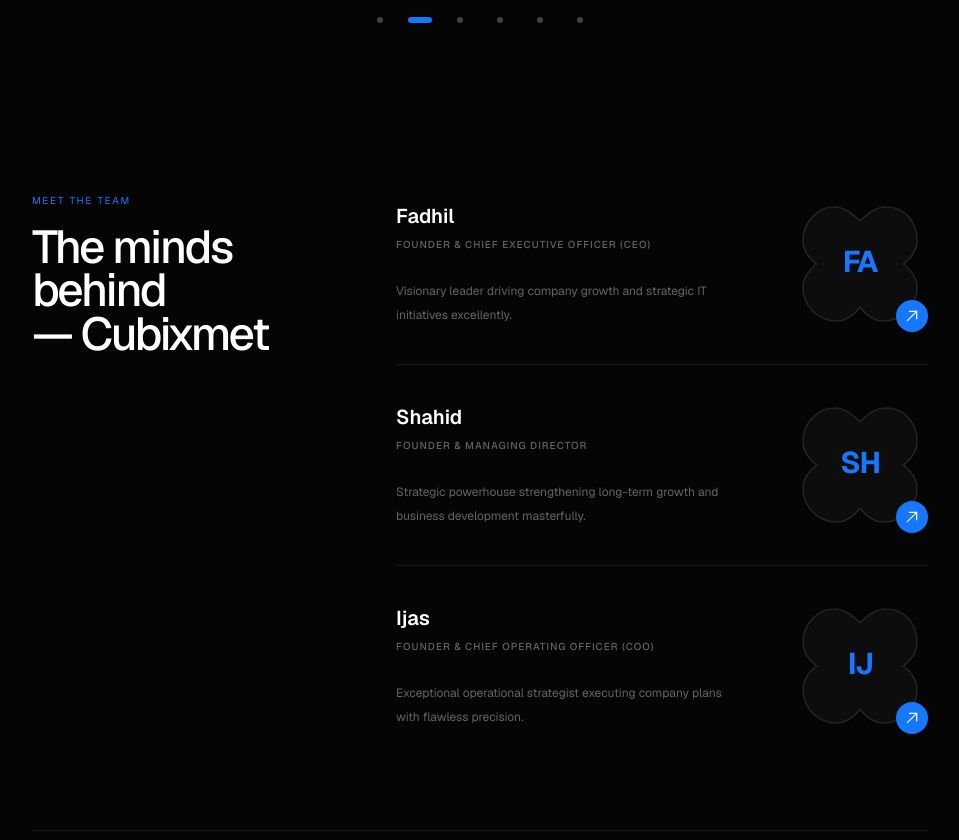
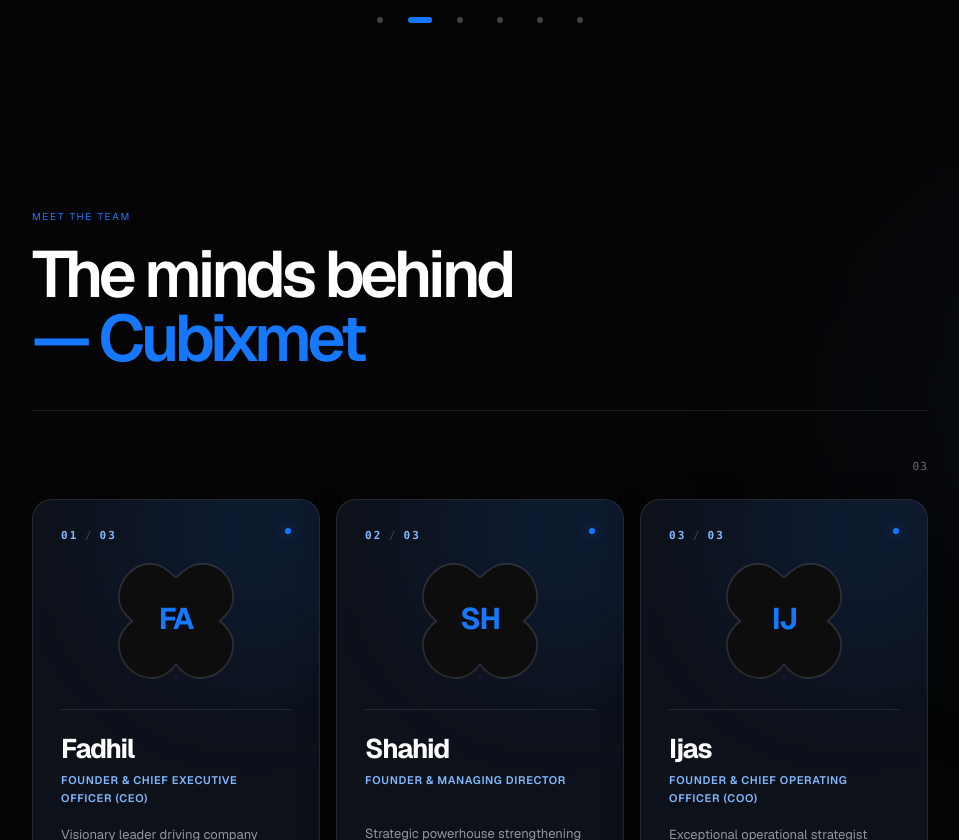
Before and after one commit to amnas-cubixmet/cubixmet, a Next.js app: page / in a window 1280 px wide. Shown: the part 11160-12000 px from the top of the page, without its empty margins (160-1119 px from the left). Built offline with nearby package versions, Linux system fonts and the light colour scheme.

Commit message:
refactor: use reusable Meet the Team UI component on homepage

```diff
--- a/components/home/HomeSections.tsx
+++ b/components/home/HomeSections.tsx
@@ -13,7 +13,7 @@ import { homeCopy } from "../../data/homeContent";
 import { site, whatsappLink } from "../../data/site";
 import { whyChoose } from "../../data/whyChoose";
 import { marqueeItems } from "../../data/marquee";
-import { leaders, teamMembers } from "../../data/team";
+import TeamSection from "./TeamSection";
 import { impactStats } from "../../data/impact";
 
 function FlowerSeparator() {
@@ -940,122 +940,6 @@ function MarqueeSection() {
   );
 }
 
-function LeadershipSection() {
-  return (
-    <section id="team" className="pb-20 pt-12 md:pb-28 md:pt-16">
-      <div className="work-wrapper">
-        <div className="grid gap-10 lg:grid-cols-[.72fr_1.28fr] lg:gap-16">
-          <div data-reveal className="reveal">
-            <p className="section-label mb-4">{homeCopy.teamLabel}</p>
-            <h2 className="max-w-[370px] text-[clamp(2.2rem,3.6vw,4.1rem)] font-medium leading-[.94] tracking-[-0.05em]">
-              {homeCopy.teamHeading}
-              <span className="block">{homeCopy.teamSubheading}</span>
-            </h2>
-          </div>
-
-          <div className="divide-y divide-white/8">
-            {leaders.map((leader, index) => (
-              <article
-                key={leader.name}
-                data-reveal
-                data-scroll-card
-                data-scroll-delay={index * 100}
-                className="reveal scroll-card grid gap-6 py-8 first:pt-0 md:grid-cols-[1fr_150px] md:items-center md:gap-10"
-              >
-                <div>
-                  <h3 className="text-[18px] font-semibold text-white md:text-[20px]">
-                    {leader.name}
-                  </h3>
-
-                  <p className="mt-1 text-[10px] font-medium uppercase leading-5 tracking-[0.1em] text-white/38">
-                    {leader.role}
-                  </p>
-
-                  <p className="mt-6 max-w-[500px] text-[11px] leading-5 text-white/38 md:text-[12px] md:leading-6">
-                    {leader.copy}
-                  </p>
-                </div>
-
-                <div className="relative mx-auto h-[136px] w-[136px] md:mx-0 md:justify-self-end">
-                  <svg
-                    viewBox="0 0 100 100"
-                    className="h-full w-full overflow-visible"
-                    role="img"
-                    aria-label={leader.name}
-                  >
-                    <path
-                      d="M31 8C39 8 44 13 50 18C56 13 61 8 69 8C83 8 92 19 92 33C92 41 87 46 82 50C87 54 92 59 92 67C92 81 81 92 67 92C59 92 54 87 50 82C46 87 41 92 33 92C19 92 8 81 8 67C8 59 13 54 18 50C13 46 8 41 8 33C8 19 19 8 31 8Z"
-                      fill="#0d0d0d"
-                      stroke="rgba(255,255,255,.12)"
-                      strokeWidth="1"
-                    />
-                    <text
-                      x="50"
-                      y="56"
-                      textAnchor="middle"
-                      fill="#1677FF"
-                      fontSize="22"
-                      fontWeight="700"
-                      letterSpacing="-1"
-                    >
-                      {leader.initials}
-                    </text>
-                  </svg>
-
-                  <a
-                    href={leader.href}
-                    aria-label={`Open ${leader.name} profile`}
-                    className="absolute bottom-0 right-0 grid h-8 w-8 place-items-center rounded-full bg-[#1677FF] text-[9px] text-white transition hover:scale-105"
-                  >
-                    <Arrow />
-                  </a>
-                </div>
-              </article>
-            ))}
-          </div>
-        </div>
-
-        {teamMembers.length > 0 && (
-          <div className="mt-12 border-t border-white/8 pt-8 md:mt-16 md:pt-10">
-            <div className="mb-6 flex items-center justify-between gap-4">
-              <p className="text-[10px] font-semibold uppercase tracking-[0.18em] text-[#1677FF]">
-                {homeCopy.teamMembersLabel}
-              </p>
-              <p className="text-[10px] uppercase tracking-[0.14em] text-white/22">
-                {homeCopy.marqueeAutoLoopLabel}
-              </p>
-            </div>
-
-            <div className="team-slider-viewport overflow-hidden">
-              <div className="team-slider-track flex w-max gap-3">
-                {[...teamMembers, ...teamMembers].map((member, index) => (
-                  <article
-                    key={`${member.name}-${index}`}
-                    className="flex w-[250px] shrink-0 items-center gap-4 border border-white/8 bg-[#0b0b0b] p-4 md:w-[310px] md:p-5"
-                  >
-                    <div className="grid h-12 w-12 shrink-0 place-items-center border border-[#1677FF]/25 bg-[#1677FF]/5 text-[12px] font-semibold text-[#1677FF]">
-                      {member.initials}
-                    </div>
-
-                    <div className="min-w-0">
-                      <h3 className="truncate text-[15px] font-semibold tracking-[-0.025em] text-white md:text-[17px]">
-                        {member.name}
-                      </h3>
-                      <p className="mt-1 line-clamp-2 text-[9px] uppercase leading-4 tracking-[0.08em] text-white/38 md:text-[10px]">
-                        {member.role}
-                      </p>
-                    </div>
-                  </article>
-                ))}
-              </div>
-            </div>
-          </div>
-        )}
-      </div>
-    </section>
-  );
-}
-
 function ImpactCounter({ value }: { value: string }) {
   const numberRef = useRef<HTMLSpanElement>(null);
   const [count, setCount] = useState(0);
@@ -1220,7 +1104,7 @@ export default function HomeSections() {
       <ProcessSection />
       <WorkSection />
       <TestimonialsSlider />
-      <LeadershipSection />
+      <TeamSection />
       <ImpactSection />
       <ContactSection />
     </>
```
